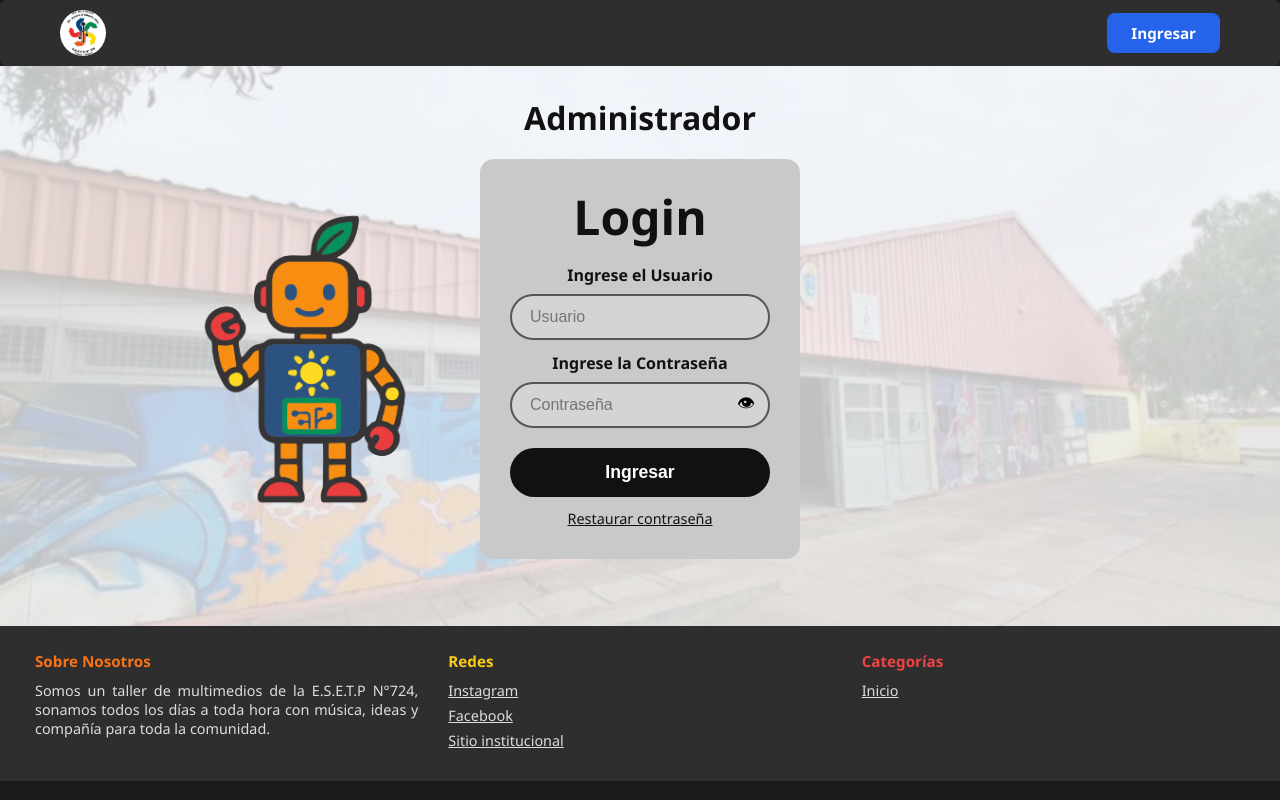
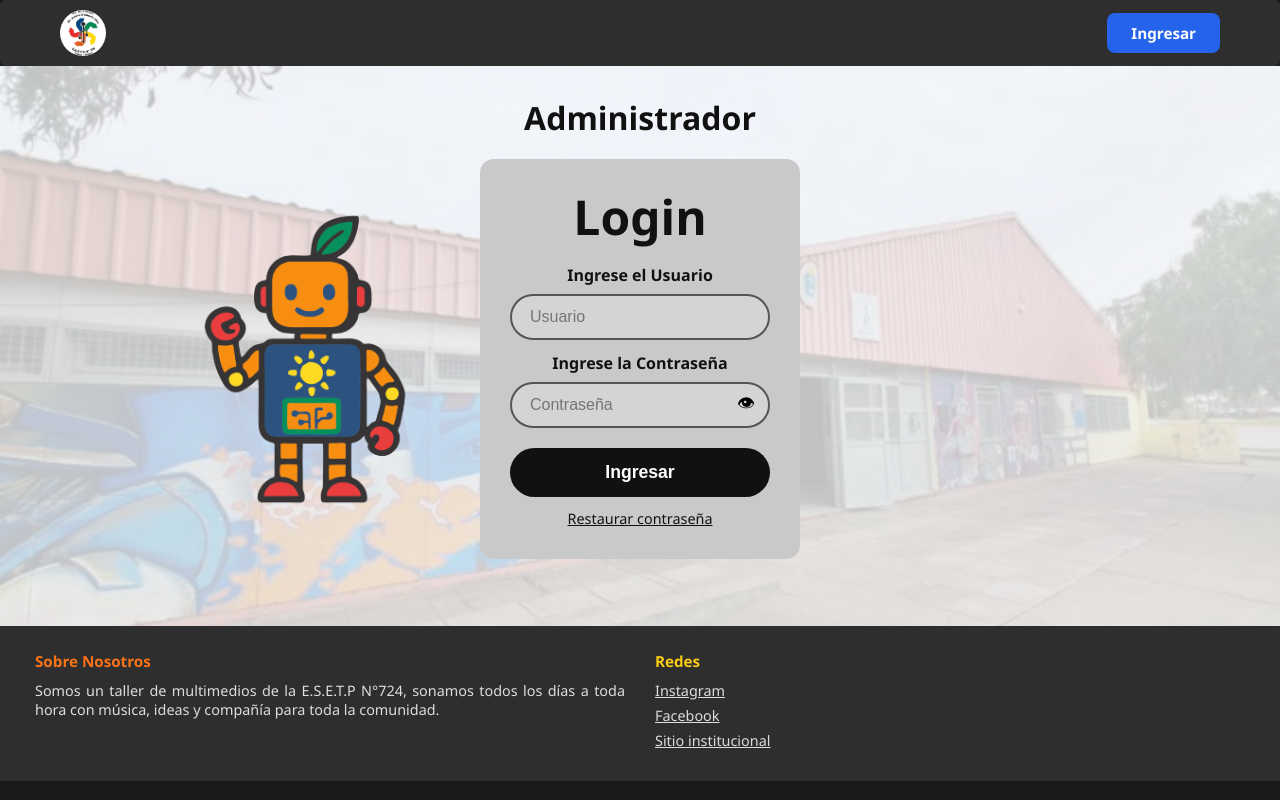
Before and after one commit to Anto390/Radio-AM, a React (Vite) app: page /login in a window 1280 px wide. Built offline with nearby package versions, Linux system fonts and the light colour scheme.

Commit message:
modificaciones hechas

```diff
--- a/src/components/Footer.tsx
+++ b/src/components/Footer.tsx
@@ -18,12 +18,6 @@ export default function Footer() {
         <a href="https://facebook.com" target="_blank" rel="noreferrer">Facebook</a>
         <a href="https://sitio-institucional.com" target="_blank" rel="noreferrer">Sitio institucional</a>
       </div>
-
-      <div className="footer-col">
-        <h3 className="rojo">Categorías</h3>
-        <Link to="/">Inicio</Link>
-
-      </div>
     </footer>
   );
 }
```
